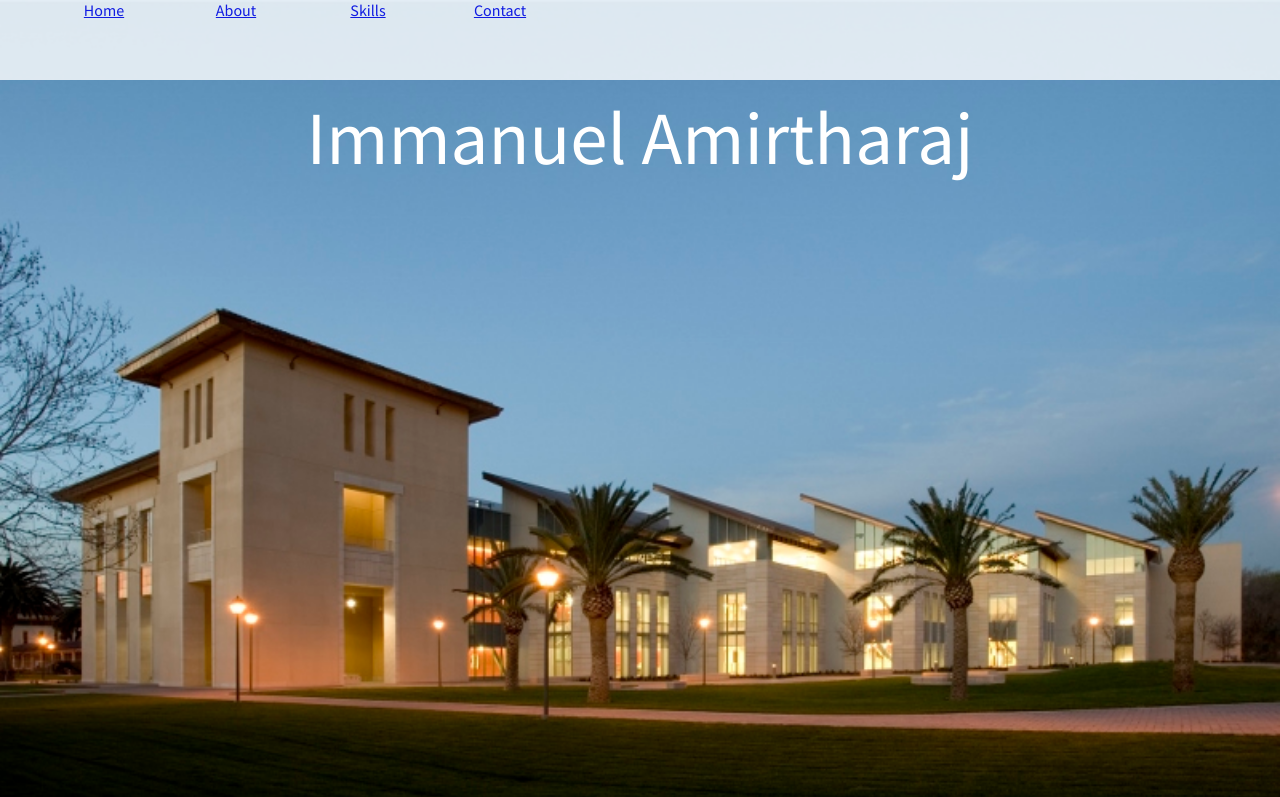
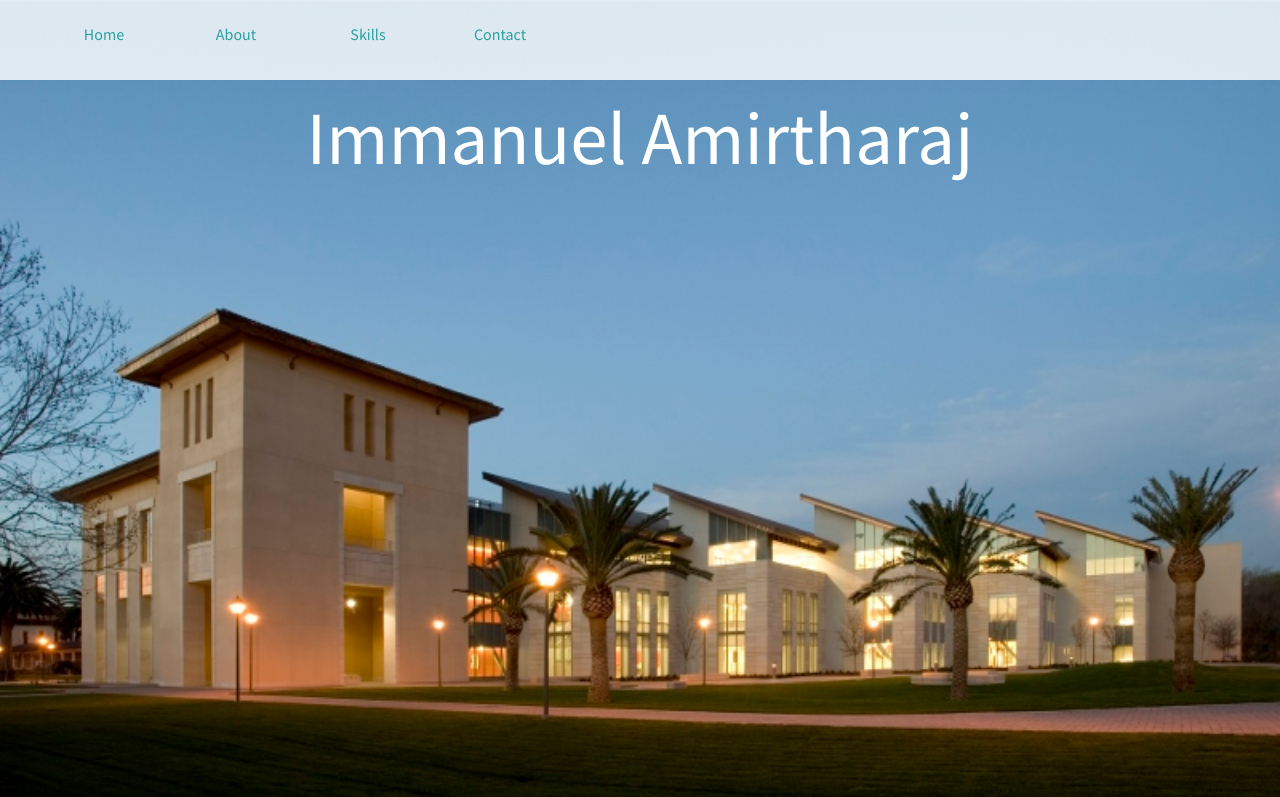
Before and after one commit to lilwizeguy/lilwizeguy.github.io, a plain HTML site: page index.html in a window 1280 px wide. Shown: the top 797 px of the page. Drawn offline with nearby package versions, Linux system fonts and the light colour scheme.

Commit message:
navbar improved

```diff
--- a/Stylesheets/style.css
+++ b/Stylesheets/style.css
@@ -71,16 +71,16 @@ li
     opacity: 1;
     display: inline-block;
 	width: 10%;
-	height: 10vh;
+	height: 10%;
 	background-color:#ffffff;
 	border-color: #000000;
-	<!--color: #20a899;	-->
-    color:#ffffff;
+	color: #20a899;
+    text-decoration: none;
     font-family: 'Source Sans Pro', sans-serif;
     	<!--font-family: Helvetica, Arial, Sans-Serif;-->
     font-size: 100px;
     padding-left: auto;
-    padding-top: auto;
+    padding-top: 3vh;
     text-align: center;
     vertical-align: middle;
 
```
Also changed, not shown: index.html (+0 -3 lines).
